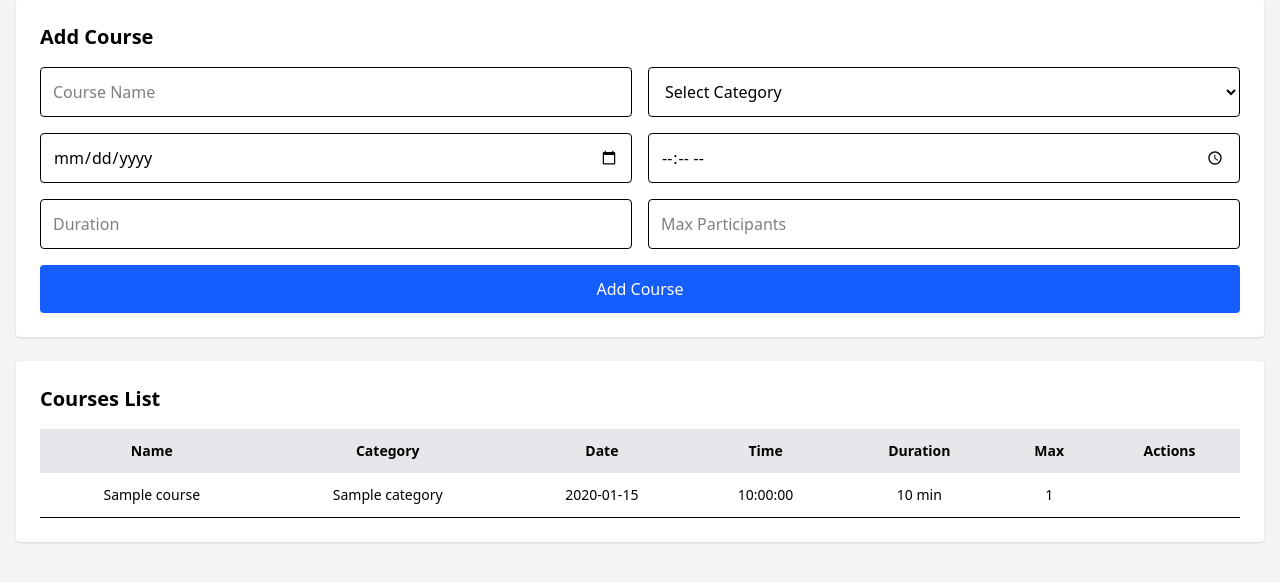
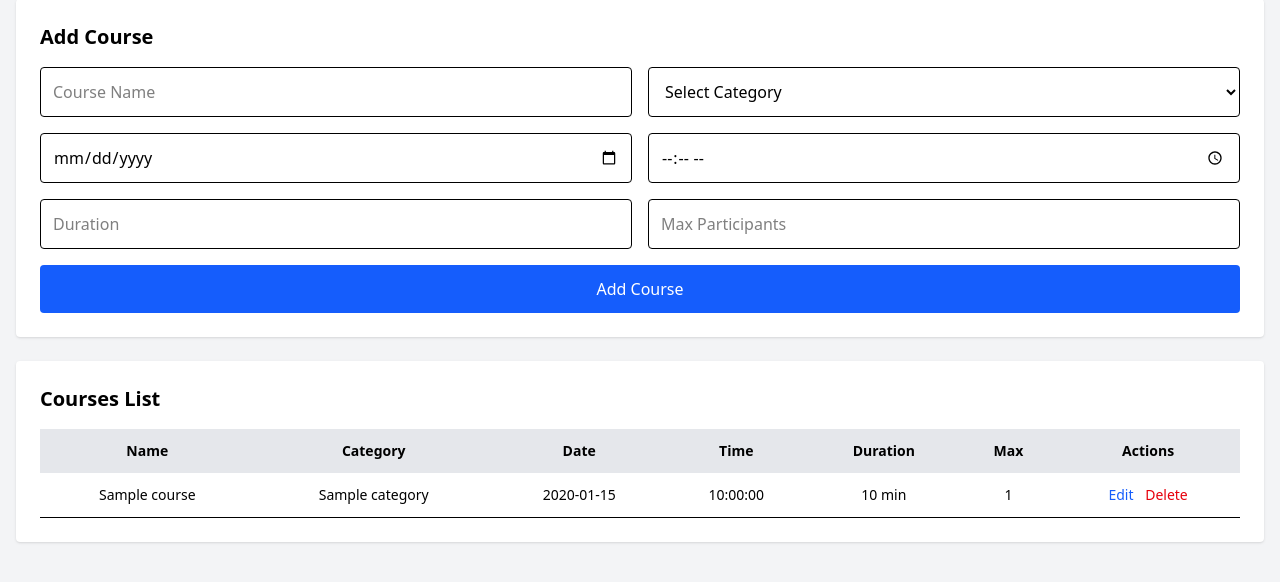
Before and after one commit to hamzalafsioui/FitManager, a PHP site: page /courses.php in a window 1280 px wide. Shown: the part 89-671 px from the top of the page. Run offline with PHP 8.4, Linux system fonts and the light colour scheme; tables that the repository leaves empty hold one stand-in row (values such as "Sample post"); style sheets or scripts are compiled from the project's sources.

Commit message:
modal to edit course

```diff
--- a/public/courses.php
+++ b/public/courses.php
@@ -1,5 +1,6 @@
 <?php
-require_once "../includes/functions_courses.php";
+require_once __DIR__ . "/../includes/functions_data/functions_courses.php";
+
 
 $courses = getAllCourses();
 $categories = getAllCategories();
@@ -86,12 +87,57 @@ $categories = getAllCategories();
                         <td class="p-3 text-center"><?= htmlspecialchars($course['duration']) ?> min</td>
                         <td class="p-3 text-center"><?= htmlspecialchars($course['max_participants']) ?></td>
 
+
+                        <td class="text-center p-3 space-x-2">
+<a href="#" class="text-blue-600 hover:underline edit-btn" data-id="<?= $course['id'] ?>">
+    Edit
+</a>
+
+                  <a class="text-red-600 hover:underline delete-btn"
+                 href="#"
+                data-id="<?= $course['id'] ?>">
+                    Delete
+                </a>
+
+                </td>
+
+
                     </tr>
             <?php endforeach; ?>
             </tbody>
             </table>
         </div>
     </div>
+
+    <!-- Edit Course Modal -->
+<div id="editModal" class="fixed inset-0 bg-black bg-opacity-50 flex items-center justify-center hidden">
+    <div class="bg-white rounded shadow-lg p-6 w-full max-w-md relative">
+        <h2 class="text-xl mb-4 font-semibold">Edit Course</h2>
+        <form id="edit-course-form" class="grid grid-cols-1 gap-4">
+            <input type="hidden" name="id" id="edit-course-id">
+
+            <input type="text" class="p-3 border rounded" name="name" id="edit-course-name" placeholder="Course Name" required>
+
+            <select class="p-3 border rounded" name="category_id" id="edit-course-category" required>
+                <option value="" disabled>Select Category</option>
+                <?php foreach ($categories as $category): ?>
+                    <option value="<?= $category['id'] ?>"><?= htmlspecialchars($category['name']) ?></option>
+                <?php endforeach; ?>
+            </select>
+
+            <input type="date" class="p-3 border rounded" name="course_date" id="edit-course-date" required>
+            <input type="time" class="p-3 border rounded" name="course_time" id="edit-course-time" required>
+            <input type="number" class="p-3 border rounded" name="duration" id="edit-course-duration" placeholder="Duration" required>
+            <input type="number" class="p-3 border rounded" name="max_participants" id="edit-course-max" placeholder="Max Participants" required>
+
+            <div class="flex justify-end gap-2 mt-4">
+                <button type="button" id="closeModal" class="bg-gray-400 text-white px-4 py-2 rounded hover:bg-gray-500">Cancel</button>
+                <button type="submit" class="bg-blue-600 text-white px-4 py-2 rounded hover:bg-blue-700">Update</button>
+            </div>
+        </form>
+    </div>
+</div>
+
 </main>
 
 </body>
```
